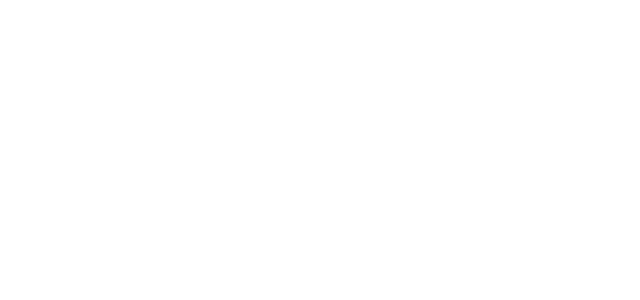
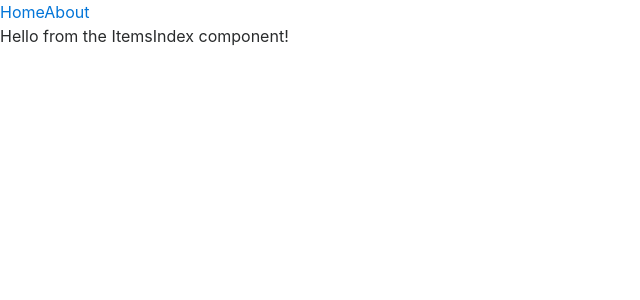
Before and after one commit to aut0maat10/react-redux-project, a React (Create React App) app in the folder client/: page / in a window 1280 px wide. Shown: the top 300 px of the page, without its empty margins (0-640 px from the left). Built offline with nearby package versions, Linux system fonts and the light colour scheme.

Commit message:
set up react router, create simple navigation

```diff
--- a/client/package.json
+++ b/client/package.json
@@ -8,6 +8,7 @@
     "react-dom": "^16.2.0",
     "react-redux": "^5.0.7",
     "react-router": "^4.2.0",
+    "react-router-dom": "^4.2.2",
     "react-scripts": "1.1.1",
     "redux": "^3.7.2",
     "redux-form": "^7.2.3",
--- a/client/src/actions/types.js
+++ b/client/src/actions/types.js
@@ -0,0 +1 @@
+export const GET_ITEMS = "GET ITEMS";
--- /dev/null
+++ b/client/src/components/About.js
@@ -0,0 +1,13 @@
+import React, { Component } from 'react';
+
+class About extends Component {
+  render() {
+    return (
+      <div>
+        Hello from the About component!
+      </div>
+    );
+  }
+}
+
+export default About
--- a/client/src/components/App.js
+++ b/client/src/components/App.js
@@ -1,16 +1,24 @@
 import React, { Component } from 'react';
+import { BrowserRouter as Router, Route } from 'react-router-dom';
+import Navbar from './Navbar';
+import ItemsIndex from './ItemsIndex';
+import About from './About';
 
-class App extends Component{
+class App extends Component {
   render() {
     return (
-      <div>
-
-      </div>
+      <Router>
+        <div>
+          <Navbar />
+          <Route exact path='/' component={ItemsIndex} />
+          <Route exact path='/about' component={About} />
+        </div>
+      </Router>
     )
   }
 }
+export default App;
 
-export default App;
 
 // import React, { Component } from 'react';
 // import logo from './logo.svg';
--- /dev/null
+++ b/client/src/components/ItemsIndex.js
@@ -0,0 +1,13 @@
+import React, { Component } from 'react';
+
+class ItemsIndex extends Component {
+  render() {
+    return (
+      <div>
+        Hello from the ItemsIndex component!
+      </div>
+    );
+  }
+}
+
+export default ItemsIndex
--- /dev/null
+++ b/client/src/components/Navbar.js
@@ -0,0 +1,36 @@
+// import React from 'react';
+// import { NavLink } from 'react-router-dom';
+
+// const NavBar = () => {
+//   return (
+//     <div className="navbar nav">
+//       <NavLink
+//         to="/"
+//         exact
+//         class="nav-item nav-link"
+//       >Home</NavLink>
+//       <NavLink
+//         to="/about"
+//         exact
+//         class="nav-item nav-link"
+//       >About</NavLink>
+
+//     </div>
+//   )
+// }
+
+// export default NavBar;
+
+import React from 'react';
+import { NavLink } from 'react-router-dom';
+
+const NavBar = () => {
+  return (
+    <div className="navbarcheckbootstraplater">
+      <NavLink to="/" exact>Home</NavLink>
+      <NavLink to="/about" exact>About</NavLink>
+    </div>
+  )
+}
+
+export default NavBar;
--- a/client/src/index.js
+++ b/client/src/index.js
@@ -8,6 +8,8 @@
 import createLogger from 'redux-logger';
 import allReducers from './reducers';
 import App from './components/App';
+//import { BrowserRouter, Route } from 'react-router-dom';
+//import routes from './routes'
 
 const logger = createLogger();
 const store = createStore(
```
Also changed, not shown: client/src/routes.js (+12 -0 lines).
